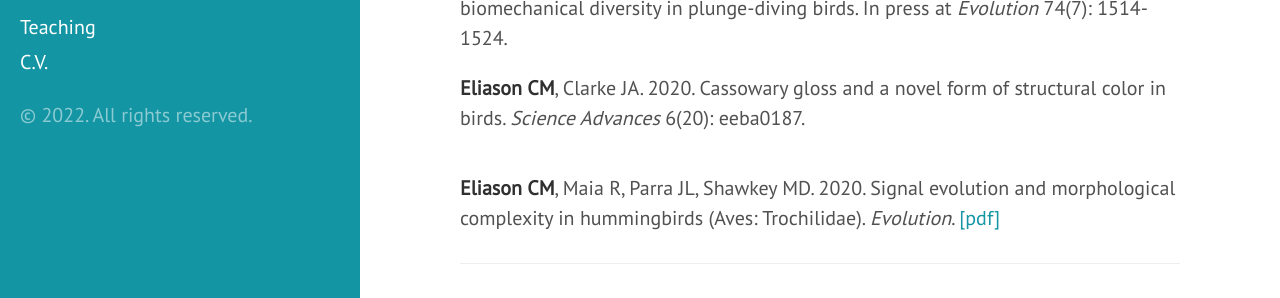
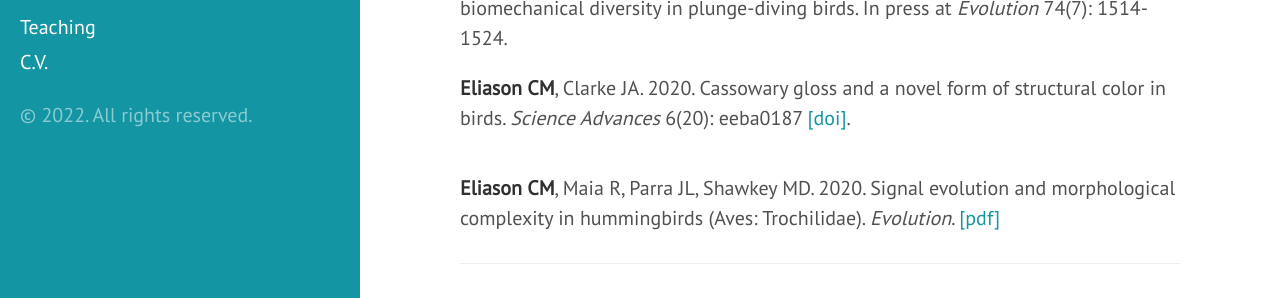
Before and after one commit to celiason/celiason.github.io, a Jekyll site: the page built from 2-publications.md, in a window 1280 px wide and 900 px high, scrolled down 781 px. Shown: the part 155-453 px from the top of the window. Built offline with Jekyll 4.4.1, drawn with Linux system fonts in a browser that asks for light colours.

Commit message:
Update 2-publications.md

```diff
--- a/2-publications.md
+++ b/2-publications.md
@@ -33,7 +33,7 @@ __Eliason CM__, McCullough J, Andersen MJ, Hackett SJ. 2021. Accelerated brain s
 
 __Eliason CM__, Straker L, Jung S, Hackett SJ. Morphological innovation and biomechanical diversity in plunge-diving birds. In press at _Evolution_ 74(7): 1514-1524.
 
-__Eliason CM__, Clarke JA. 2020. Cassowary gloss and a novel form of structural color in birds. _Science Advances_ 6(20): eeba0187.
+__Eliason CM__, Clarke JA. 2020. Cassowary gloss and a novel form of structural color in birds. _Science Advances_ 6(20): eeba0187 [[doi]](https://doi.org/10.1126/sciadv.aba0187).
 
 ![](img/sciadv_cover.gif)
 
```
